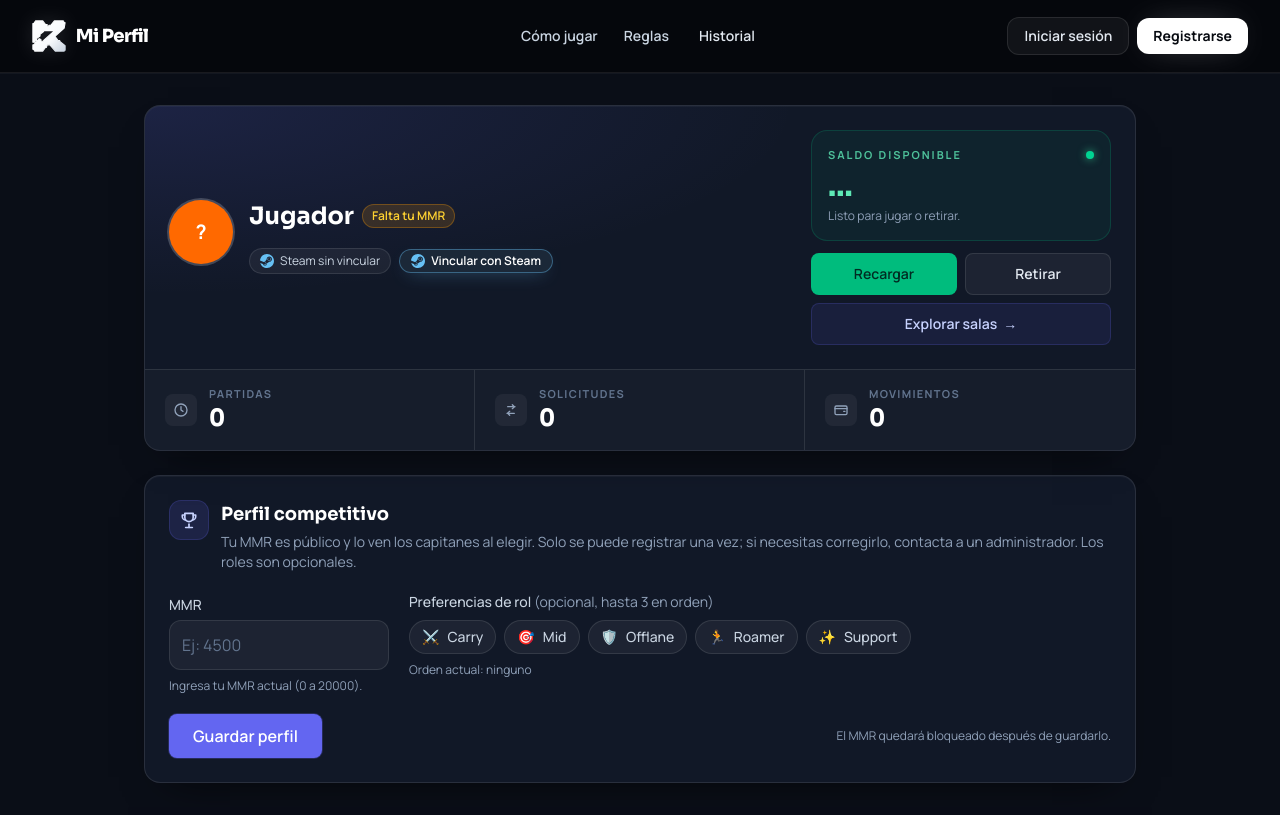
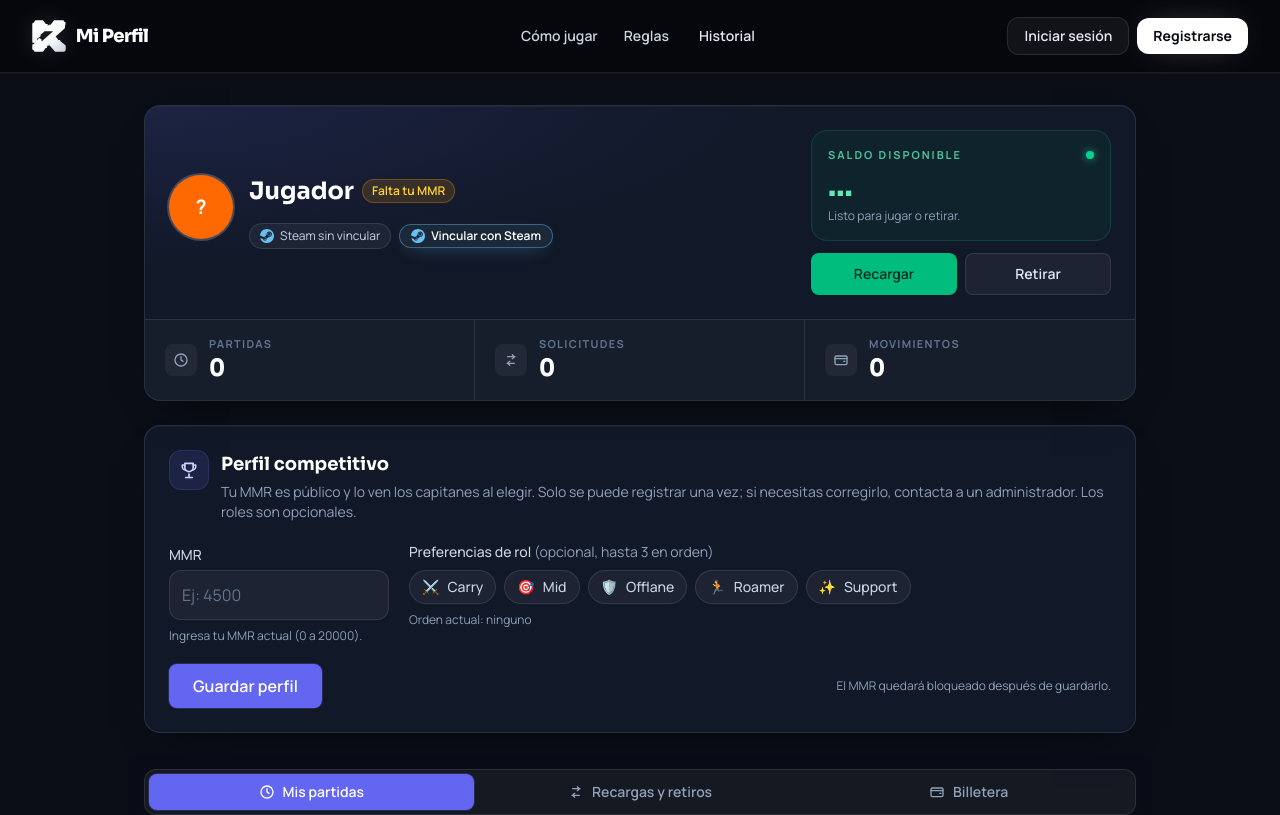
Before and after one commit to miguelm35847-bot/apuestasdota, a Next.js app: page /perfil in a window 1280 px wide. Shown: the top 815 px of the page. Built offline with nearby package versions, Linux system fonts and the light colour scheme; no server answers.

Commit message:
fix(perfil): quitar acceso a Explorar salas

```diff
--- a/src/app/perfil/page.tsx
+++ b/src/app/perfil/page.tsx
@@ -739,13 +739,6 @@ function PerfilContenido() {
                 >
                   Retirar
                 </Link>
-                <Link
-                  href="/salas"
-                  className="col-span-2 inline-flex items-center justify-center gap-1.5 rounded-lg border border-prism-500/20 bg-prism-500/10 px-4 py-2.5 text-sm font-semibold text-prism-200 transition hover:border-prism-400/40 hover:bg-prism-500/15 hover:text-prism-100 focus-visible:outline-none focus-visible:ring-2 focus-visible:ring-prism-500/40"
-                >
-                  Explorar salas
-                  <span aria-hidden="true">→</span>
-                </Link>
               </div>
             </div>
           </div>
```
